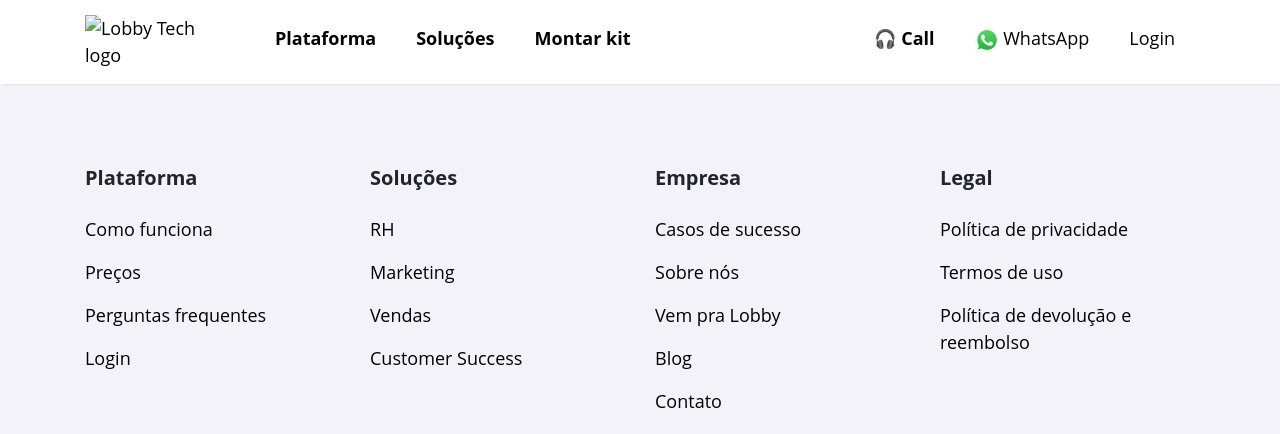
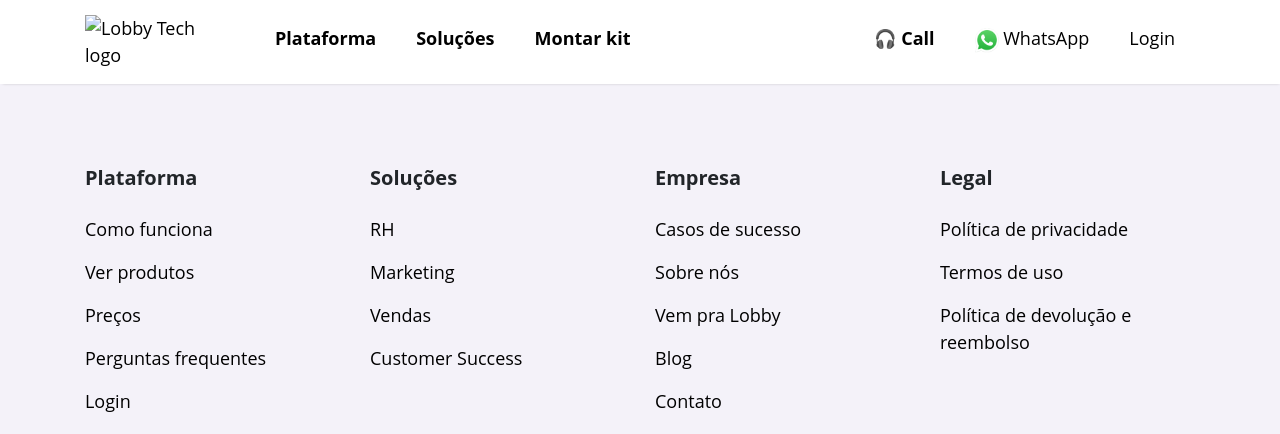
Before and after one commit to lobby-tech/lobby.tech, a Jekyll site: the page built from index.html, in a window 1280 px wide and 900 px high, scrolled down 6465 px, cut to the strip 0-434 px from the top of the window. Built offline with Jekyll 4.4.1, drawn with Linux system fonts in a browser that asks for light colours; a script that is not in the unit is left out.

Commit message:
Added catalog link on footer

```diff
--- a/_layouts/home.html
+++ b/_layouts/home.html
@@ -132,6 +132,7 @@
           <section class="col-6 col-lg-3">
             <h2 class="font--md"><b>Plataforma</b></h2>
             <p><a href="/como-funciona">Como funciona</a></p>
+            <p><a href="https://app.lobby.tech/catalogo">Ver produtos</a></p>
             <p><a href="/precos">Preços</a></p>
             <p><a href="/perguntas-frequentes">Perguntas frequentes</a></p>
             <p><a href="https://app.lobby.tech">Login</a></p>
```
